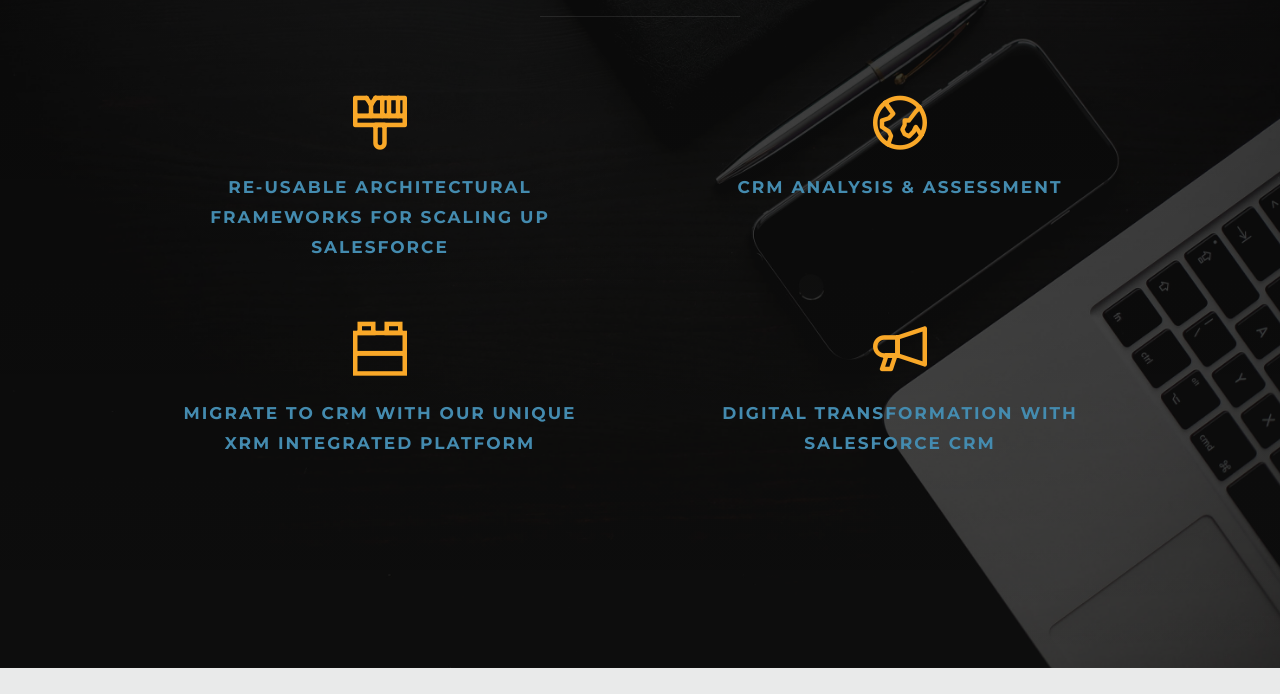
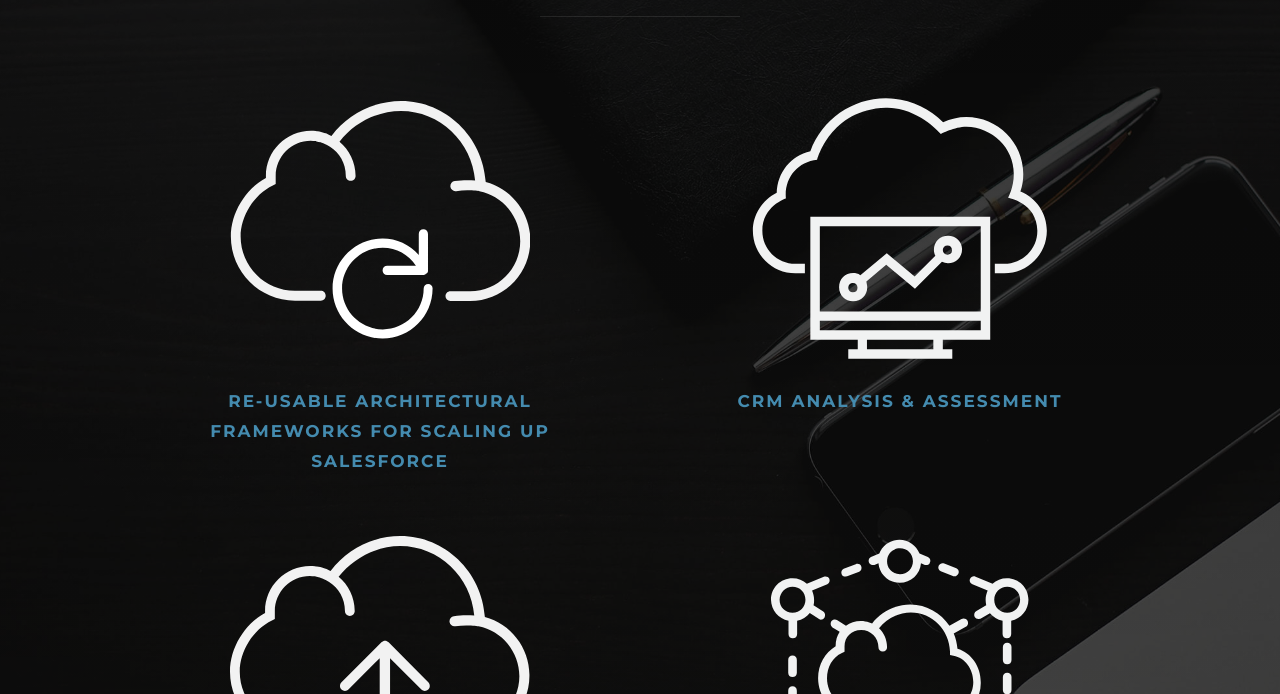
Before and after one commit to aloveson/DForce, a plain HTML site: page index.html in a window 1280 px wide. Shown: the part 1914-2608 px from the top of the page. Drawn offline with Linux system fonts and the light colour scheme; files whose address does not match are found by name.

Commit message:
icon images added

```diff
--- a/css/main.css
+++ b/css/main.css
@@ -1996,6 +1996,10 @@ html[data-useragent*='MSIE 10.0'] .scrolldown,
   display: inline-block;
   margin-bottom: 1.5rem;
 }
+
+#services .services-list .icon img{
+  width: 100%;
+}
 #services .services-list .icon i {
   font-size: 5.4rem;
   color: #f9a828;
--- a/index.html
+++ b/index.html
@@ -188,7 +188,9 @@
 
 	      	<div class="bgrid service-item animate-this">
 
-	      		<span class="icon"><i class="icon-paint-brush"></i></span>
+	      		<span class="icon">
+              <img src="images/icons/reuse.svg" alt="">
+            </span>
 
 	            <div class="service-content">
 	            	<h3 class="h05">Re-usable Architectural Frameworks for scaling up Salesforce</h3>
@@ -201,7 +203,7 @@
 
 				<div class="bgrid service-item animate-this">
 
-					<span class="icon"><i class="icon-earth"></i></span>
+					<span class="icon"><img src="images/icons/crm.svg" alt=""></span>
 
 	            <div class="service-content">
 	            	<h3 class="h05">CRM Analysis & Assessment</h3>
@@ -214,7 +216,7 @@
 
 			   <div class="bgrid service-item animate-this">
 
-			   	<span class="icon"><i class="icon-lego-block"></i></span>
+			   	<span class="icon"><img src="images/icons/data-migrate.svg" alt=""></span>
 
 	            <div class="service-content">
 	            	<h3 class="h05">Migrate to CRM with our unique XRM integrated platform</h3>
@@ -227,7 +229,7 @@
 
 				<div class="bgrid service-item animate-this">
 
-					<span class="icon"><i class="icon-megaphone"></i></span>
+					<span class="icon"><img src="images/icons/digital.svg" alt=""></span>
 
 	            <div class="service-content">
 	            	<h3 class="h05">Digital Transformation with Salesforce CRM</h3>
```
Also changed, not shown: images/2017.svg (renamed from images/Vector Smart Object-01.svg), images/icons/crm.svg (added), images/icons/data-migrate.svg (added), images/icons/digital.svg (added), images/icons/reuse.svg (added), 2 other files.
